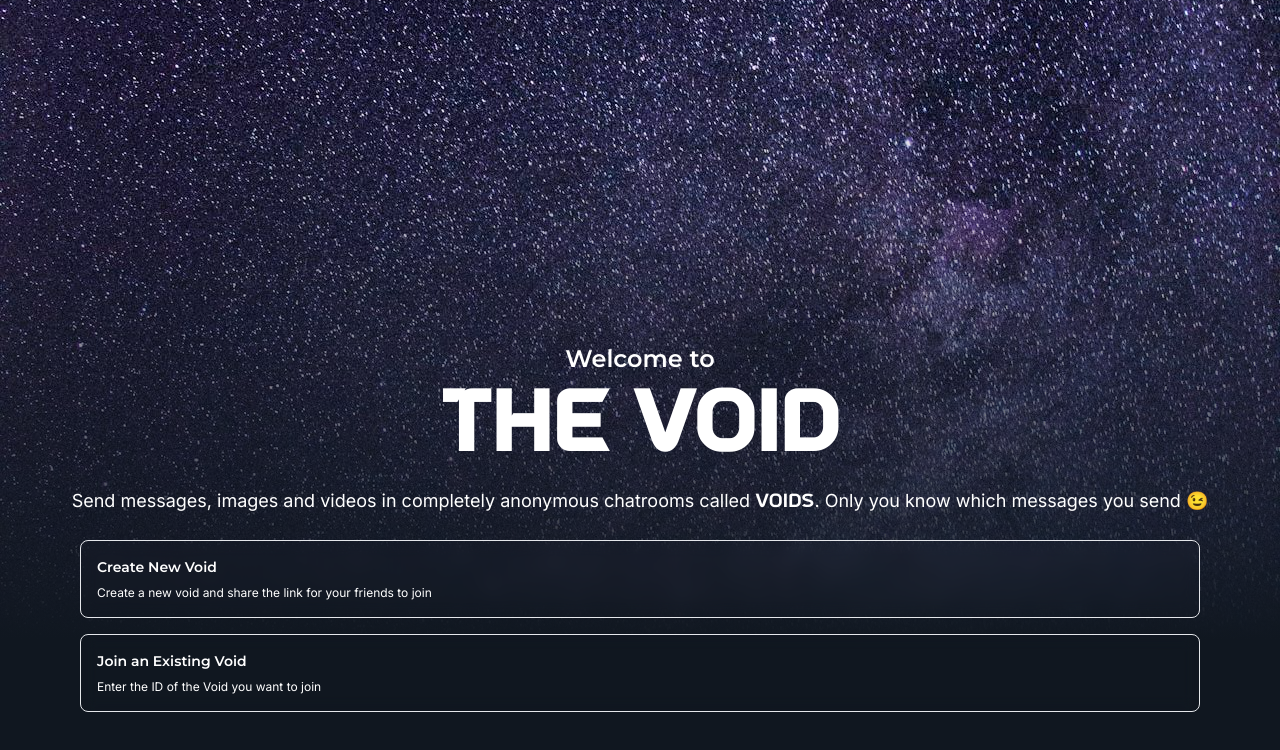
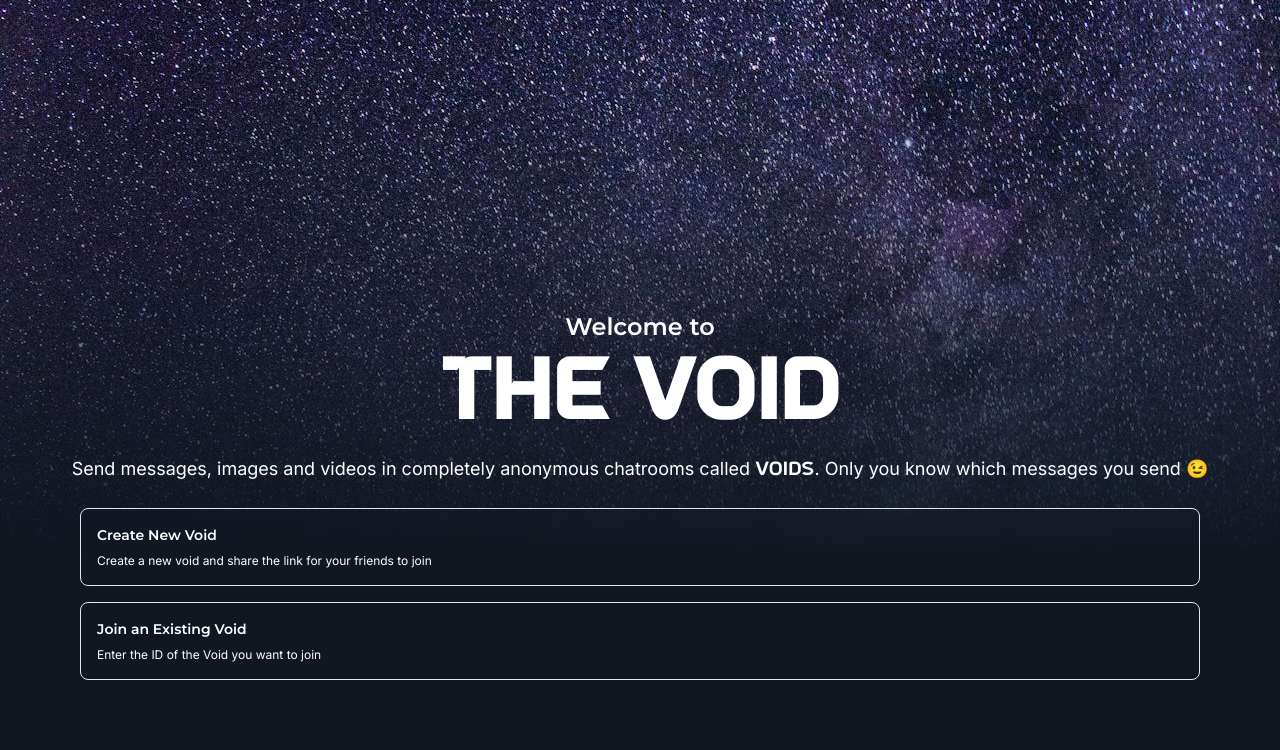
Before and after one commit to Dev-Dylann/The-Void, a Next.js app: page / in a window 1280 px wide. Shown: the top 750 px of the page. Built offline with nearby package versions, Linux system fonts and the light colour scheme; no server answers.

Commit message:
touched gradient in index for md screen

```diff
--- a/app/page.tsx
+++ b/app/page.tsx
@@ -9,7 +9,7 @@ export default function Home() {
   return (
     <main className='relative row-span-full flex flex-col'>
 
-      <section className='w-full h-full bg-gradient-to-b from-transparent from-10% to-darkBg to-80% p-5 pb-12 flex flex-col justify-end text-center sm:p-10 sm:pb-16'>
+      <section className='w-full h-full bg-gradient-to-b from-transparent from-10% to-darkBg to-80% p-5 pb-12 flex flex-col justify-end text-center sm:p-10 sm:pb-16 md:pb-24 md:from-5% md:to-70%'>
         <p className={`${montserrat.className} font-semibold text-lg sm:text-2xl`}>Welcome to</p>
         <h1 className={`${astro.className} font-semibold text-[65px] -mt-2 sm:text-[80px]`}>The Void</h1>
 
```
